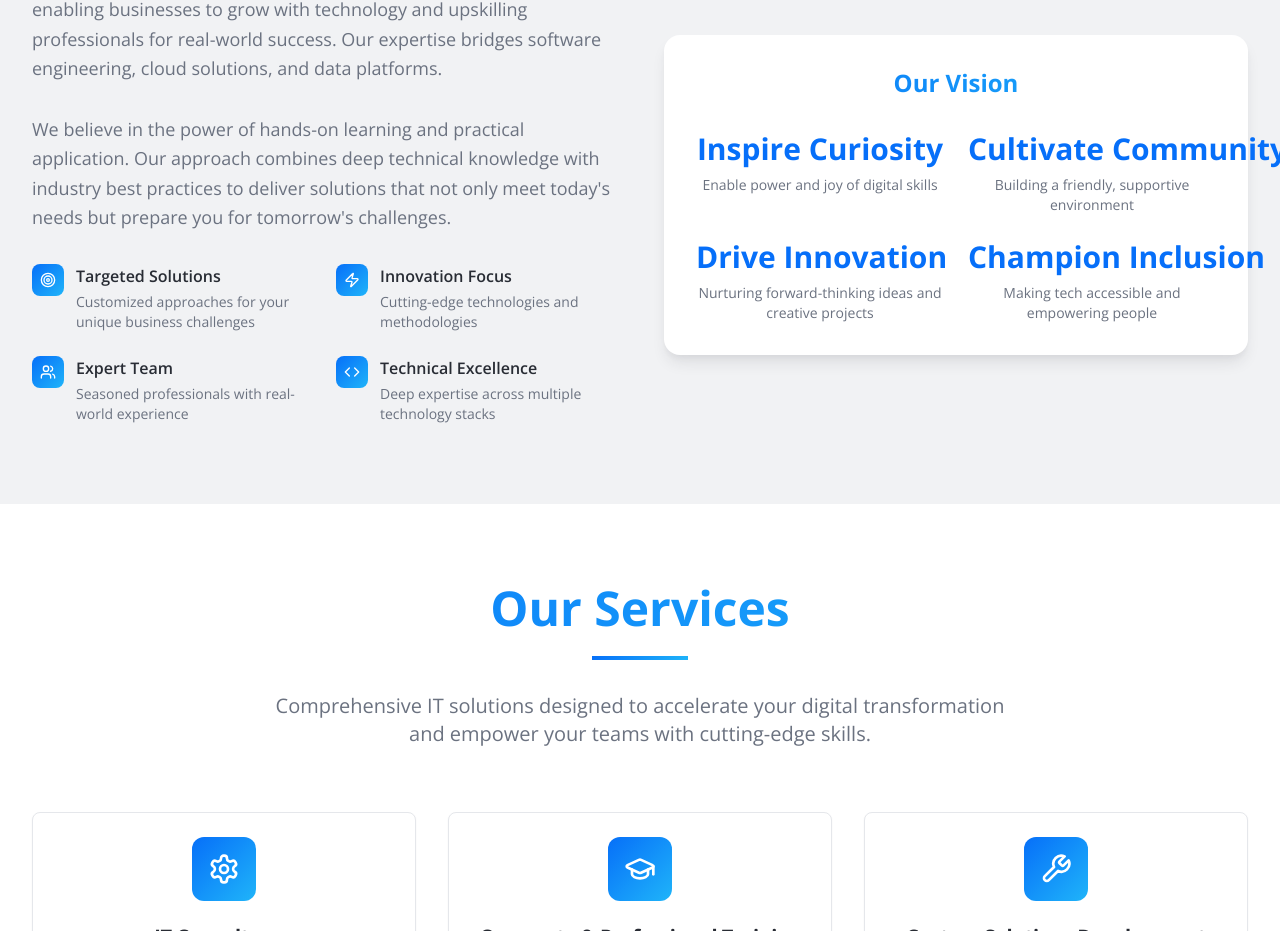
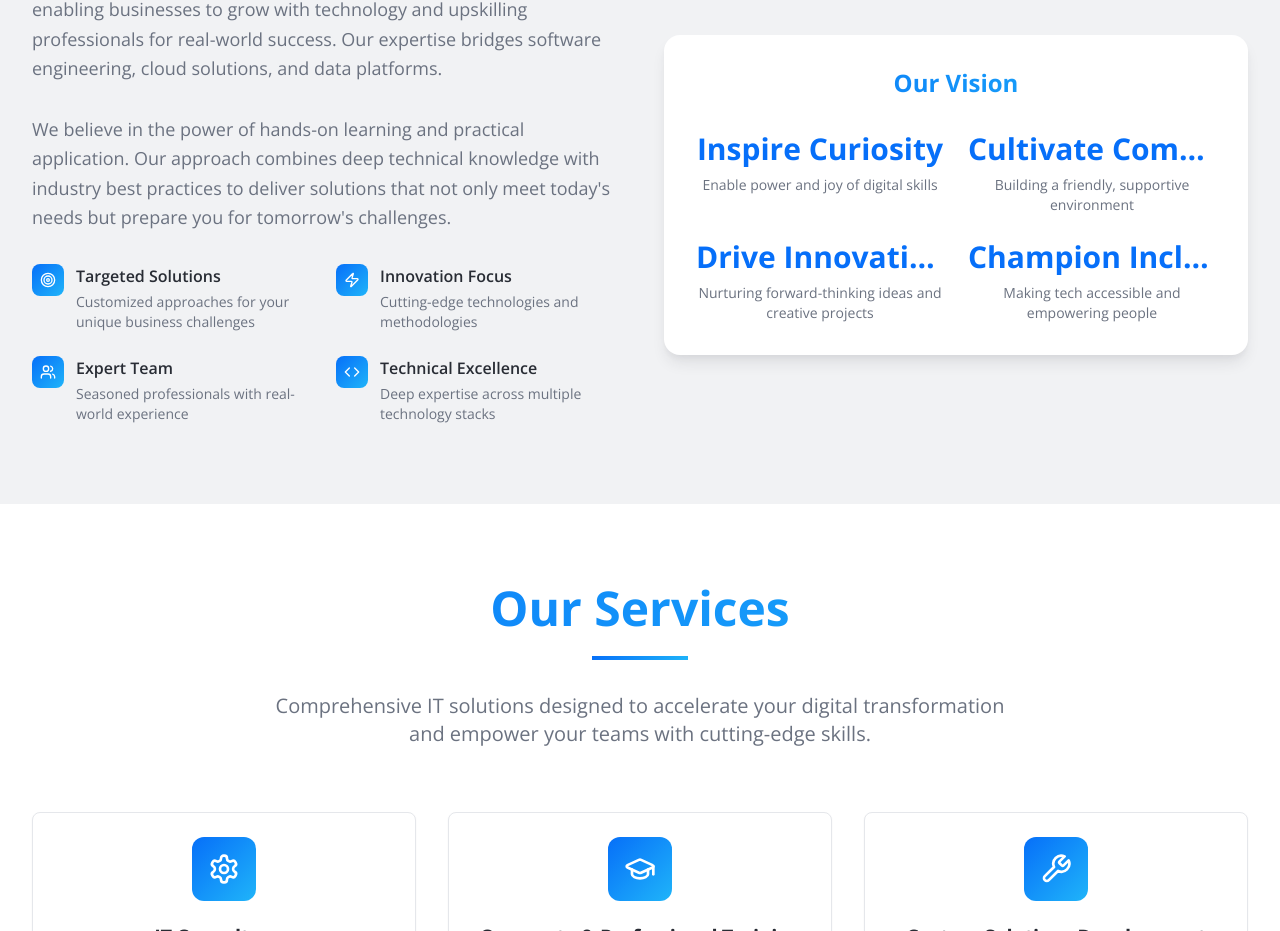
Before and after one commit to vemarahub/vemarahub.github.io, a React (Vite) app: page / in a window 1280 px wide. Shown: the part 1054-1985 px from the top of the page. Built offline with nearby package versions, Linux system fonts and the light colour scheme.

Commit message:
Update AboutSection.tsx

```diff
--- a/src/components/AboutSection.tsx
+++ b/src/components/AboutSection.tsx
@@ -94,22 +94,22 @@ const AboutSection = () => {
 
             <div className="grid grid-cols-2 gap-6">
               <div className="text-center">
-                <div className="text-2xl sm:text-3xl font-bold text-primary mb-2 whitespace-nowrap">Inspire Curiosity</div>
+                <div className="text-xl sm:text-2xl md:text-3xl font-bold text-primary mb-2 whitespace-nowrap overflow-hidden text-ellipsis">Inspire Curiosity</div>
                 <div className="text-sm text-muted-foreground">Enable power and joy of digital skills</div>
               </div>
 
               <div className="text-center">
-                <div className="text-2xl sm:text-3xl font-bold text-primary mb-2 whitespace-nowrap">Cultivate Community</div>
+                <div className="text-xl sm:text-2xl md:text-3xl font-bold text-primary mb-2 whitespace-nowrap overflow-hidden text-ellipsis">Cultivate Community</div>
                 <div className="text-sm text-muted-foreground">Building a friendly, supportive environment</div>
               </div>
 
               <div className="text-center">
-                <div className="text-2xl sm:text-3xl font-bold text-primary mb-2 whitespace-nowrap">Drive Innovation</div>
+                <div className="text-xl sm:text-2xl md:text-3xl font-bold text-primary mb-2 whitespace-nowrap overflow-hidden text-ellipsis">Drive Innovation</div>
                 <div className="text-sm text-muted-foreground">Nurturing forward-thinking ideas and creative projects</div>
               </div>
 
               <div className="text-center">
-                <div className="text-2xl sm:text-3xl font-bold text-primary mb-2 whitespace-nowrap">Champion Inclusion</div>
+                <div className="text-xl sm:text-2xl md:text-3xl font-bold text-primary mb-2 whitespace-nowrap overflow-hidden text-ellipsis">Champion Inclusion</div>
                 <div className="text-sm text-muted-foreground">Making tech accessible and empowering people</div>
               </div>
             </div>
```
